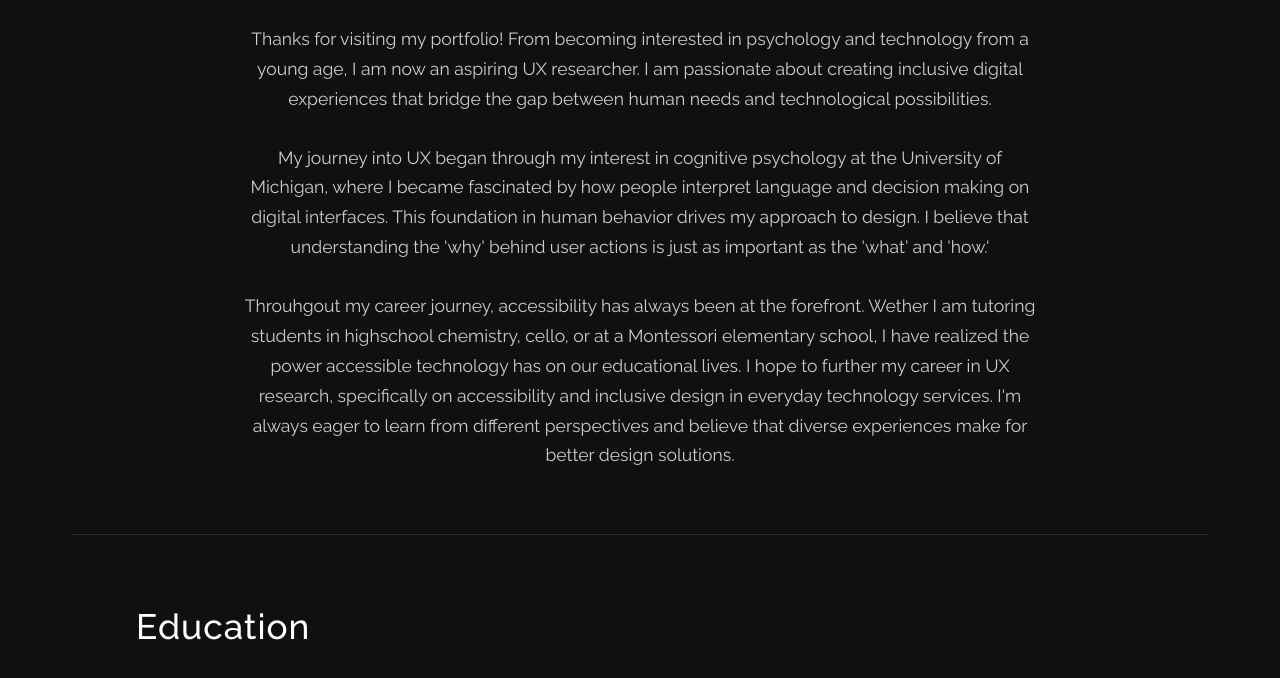
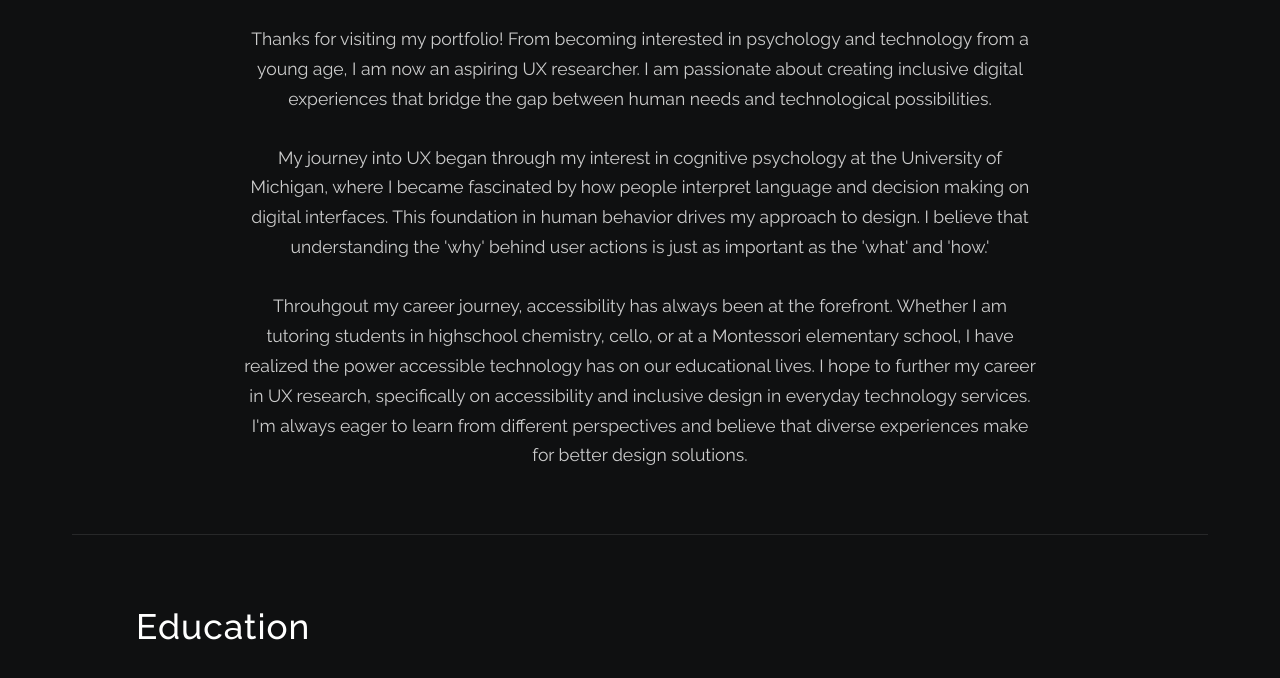
Before and after one commit to gbogle/gracebogleportfolio, a plain HTML site: page about.html in a window 1280 px wide. Shown: the part 420-1098 px from the top of the page. Drawn offline with Linux system fonts and the light colour scheme.

Commit message:
Update about.html

```diff
--- a/about.html
+++ b/about.html
@@ -50,7 +50,7 @@
             </p>
 
             <p>
-              Throuhgout my career journey, accessibility has always been at the forefront. Wether I am tutoring students in highschool chemistry, cello, or at a Montessori elementary school, I have realized the power accessible technology has on our educational lives.
+              Throuhgout my career journey, accessibility has always been at the forefront. Whether I am tutoring students in highschool chemistry, cello, or at a Montessori elementary school, I have realized the power accessible technology has on our educational lives.
               I hope to further my career in UX research, specifically on accessibility and inclusive design in everyday technology services. I'm always eager to learn from different perspectives and believe that diverse experiences make for better design solutions.
             </p>
           </div>
```
